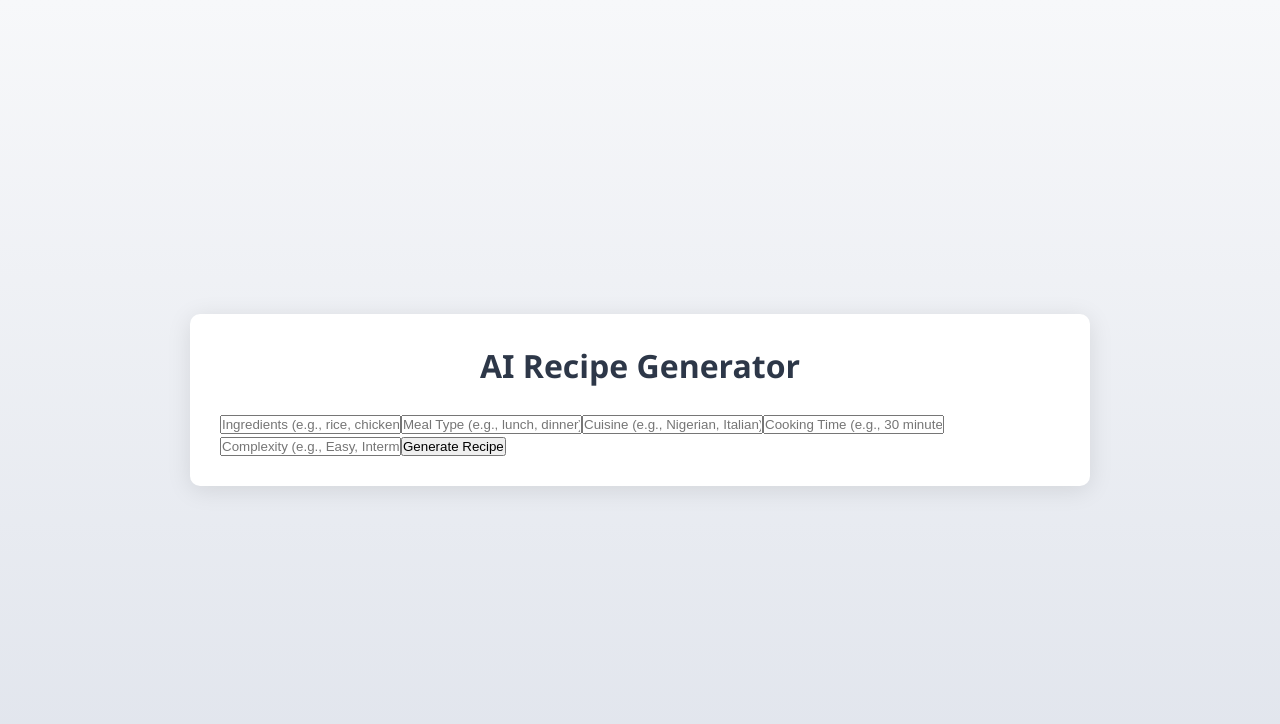
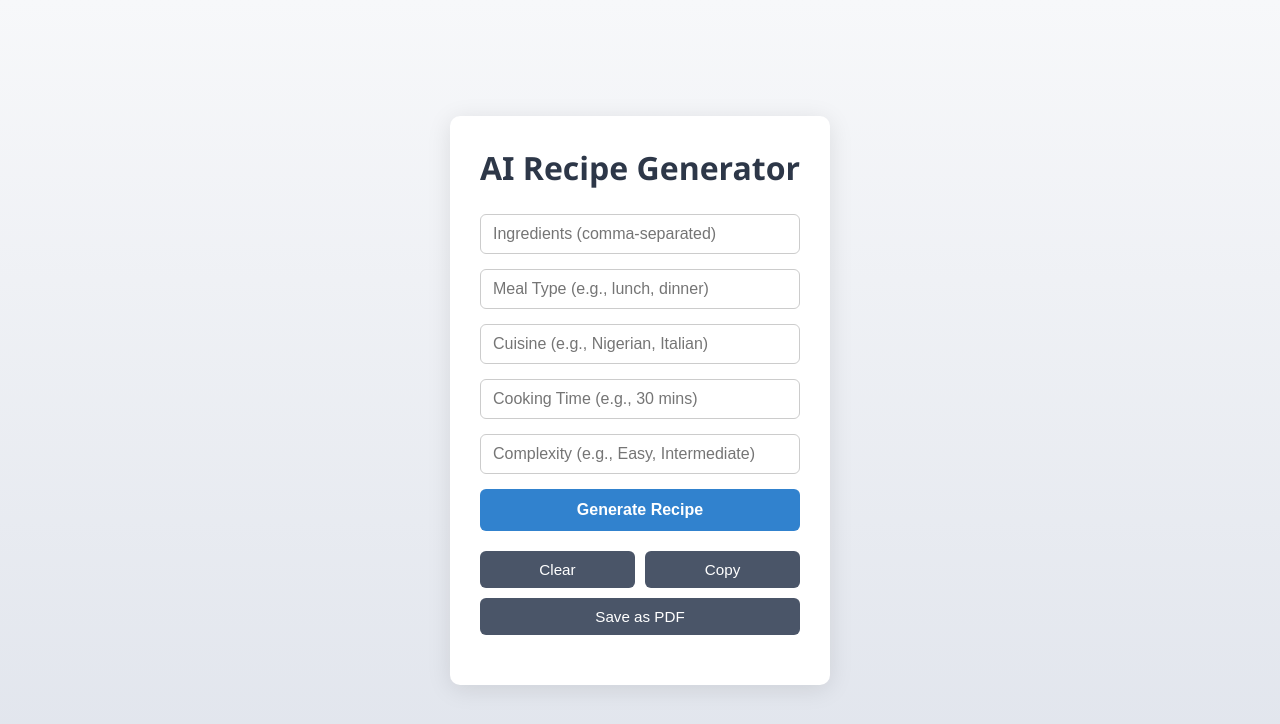
Before and after one commit to Enenche23/Recipe_Gen, a React (Create React App) app in the folder client/: page / in a window 1280 px wide. Shown: the top 724 px of the page. Built offline with nearby package versions, Linux system fonts and the light colour scheme.

Commit message:
feat: polished App.js with title formatting & utility buttons

```diff
--- a/client/src/App.js
+++ b/client/src/App.js
@@ -1,135 +1,144 @@
-import React, { useState } from 'react';
-import './App.css';
-import { marked } from 'marked';
+import React, { useState } from "react";
+import { marked } from "marked";
+import "./App.css";
 
 function App() {
-  const [ingredients, setIngredients] = useState('');
-  const [mealType, setMealType] = useState('');
-  const [cuisine, setCuisine] = useState('');
-  const [cookingTime, setCookingTime] = useState('');
-  const [complexity, setComplexity] = useState('');
-  const [recipe, setRecipe] = useState('');
-  const [loading, setLoading] = useState(false);
+  const [formData, setFormData] = useState({
+    ingredients: "",
+    mealType: "",
+    cuisine: "",
+    cookingTime: "",
+    complexity: ""
+  });
 
-  const handleSubmit = async (e) => {
-    e.preventDefault();
-    setRecipe('');
-    setLoading(true);
+  const [recipe, setRecipe] = useState("");
+  const [isGenerating, setIsGenerating] = useState(false);
+
+  const handleChange = (e) => {
+    setFormData({ ...formData, [e.target.name]: e.target.value });
+  };
+
+  const handleGenerate = async () => {
+    setIsGenerating(true);
+    setRecipe(""); // clear before starting
 
     try {
-      const query = new URLSearchParams({
-        ingredients,
-        mealType,
-        cuisine,
-        cookingTime,
-        complexity
-      }).toString();
+      const params = new URLSearchParams(formData).toString();
+      const response = await fetch(
+        `https://recipe-backend-47av.onrender.com/recipeStream?${params}`
+      );
 
-      const url = `https://recipe-backend-47av.onrender.com/recipeStream?${query}`;
-      console.log('Connecting to:', url);
+      const reader = response.body.getReader();
+      const decoder = new TextDecoder();
+      let fullText = "";
 
-      const eventSource = new EventSource(url);
-      let accumulated = '';
+      while (true) {
+        const { done, value } = await reader.read();
+        if (done) break;
 
-      eventSource.onmessage = (e) => {
-        const data = JSON.parse(e.data);
-        if (data.action === 'chunk') {
-          accumulated += data.chunk;
-          setRecipe(accumulated);
-        } else if (data.action === 'close') {
-          eventSource.close();
-          setLoading(false);
+        const chunk = decoder.decode(value, { stream: true });
+        fullText += chunk;
+
+        // remove "## " only at the start of the first chunk if present
+        if (fullText.startsWith("## ")) {
+          fullText = "**" + fullText.slice(3).trimStart() + "**";
         }
-      };
 
-      eventSource.onerror = (err) => {
-        console.error('EventSource failed:', err);
-        eventSource.close();
-        setLoading(false);
-      };
+        setRecipe(fullText);
+      }
     } catch (error) {
-      console.error('Error:', error);
-      setLoading(false);
+      console.error("Error generating recipe:", error);
+      alert("Failed to generate recipe. Please try again.");
+    } finally {
+      setIsGenerating(false);
     }
   };
 
-  const handleClear = () => setRecipe('');
-  const handleCopy = () => navigator.clipboard.writeText(recipe);
-  const handleSave = () => {
-    const blob = new Blob([recipe], { type: 'text/plain;charset=utf-8' });
-    const url = URL.createObjectURL(blob);
-    const link = document.createElement('a');
-    link.href = url;
-    link.download = 'recipe.txt';
-    document.body.appendChild(link);
-    link.click();
-    document.body.removeChild(link);
+  const handleClear = () => {
+    setFormData({
+      ingredients: "",
+      mealType: "",
+      cuisine: "",
+      cookingTime: "",
+      complexity: ""
+    });
+    setRecipe("");
   };
 
-  // Format the markdown to show title bold without ##
-  const formatRecipe = (text) => {
-    if (!text) return '';
-    const lines = text.split('\n');
-    if (lines[0].startsWith('##')) {
-      lines[0] = `# ${lines[0].replace(/^##\s*/, '')}`;
-    }
-    return marked.parse(lines.join('\n'));
+  const handleCopy = () => {
+    navigator.clipboard.writeText(recipe).then(() =>
+      alert("Recipe copied to clipboard!")
+    );
+  };
+
+  const handleSavePDF = () => {
+    const element = document.createElement("a");
+    const blob = new Blob([recipe], { type: "application/pdf" });
+    element.href = URL.createObjectURL(blob);
+    element.download = "recipe.pdf";
+    element.click();
   };
 
   return (
     <div className="app-container">
-      <h1 className="app-title">AI Recipe Generator</h1>
-      <form className="recipe-form" onSubmit={handleSubmit}>
+      <h1>AI Recipe Generator</h1>
+
+      <div className="form">
         <input
           type="text"
-          placeholder="Ingredients (e.g., rice, chicken, spices)"
-          value={ingredients}
-          onChange={(e) => setIngredients(e.target.value)}
-          required
+          name="ingredients"
+          placeholder="Ingredients (comma-separated)"
+          value={formData.ingredients}
+          onChange={handleChange}
         />
         <input
           type="text"
+          name="mealType"
           placeholder="Meal Type (e.g., lunch, dinner)"
-          value={mealType}
-          onChange={(e) => setMealType(e.target.value)}
-          required
+          value={formData.mealType}
+          onChange={handleChange}
         />
         <input
           type="text"
+          name="cuisine"
           placeholder="Cuisine (e.g., Nigerian, Italian)"
-          value={cuisine}
-          onChange={(e) => setCuisine(e.target.value)}
-          required
+          value={formData.cuisine}
+          onChange={handleChange}
         />
         <input
           type="text"
-          placeholder="Cooking Time (e.g., 30 minutes)"
-          value={cookingTime}
-          onChange={(e) => setCookingTime(e.target.value)}
-          required
+          name="cookingTime"
+          placeholder="Cooking Time (e.g., 30 mins)"
+          value={formData.cookingTime}
+          onChange={handleChange}
         />
         <input
           type="text"
+          name="complexity"
           placeholder="Complexity (e.g., Easy, Intermediate)"
-          value={complexity}
-          onChange={(e) => setComplexity(e.target.value)}
-          required
+          value={formData.complexity}
+          onChange={handleChange}
         />
-        <button className="generate-btn" type="submit" disabled={loading}>
-          {loading ? 'Generating...' : 'Generate Recipe'}
+
+        <button
+          className="generate-button"
+          onClick={handleGenerate}
+          disabled={isGenerating}
+        >
+          {isGenerating ? "Generating..." : "Generate Recipe"}
         </button>
-      </form>
+      </div>
 
-      {recipe && (
-        <div className="recipe-container">
-          <div dangerouslySetInnerHTML={{ __html: formatRecipe(recipe) }}></div>
-          <div className="recipe-actions">
-            <button onClick={handleClear}>Clear</button>
-            <button onClick={handleCopy}>Copy</button>
-            <button onClick={handleSave}>Save as PDF</button>
-          </div>
-        </div>
-      )}
+      <div className="buttons-row">
+        <button onClick={handleClear}>Clear</button>
+        <button onClick={handleCopy}>Copy</button>
+        <button onClick={handleSavePDF}>Save as PDF</button>
+      </div>
+
+      <div
+        className="recipe-output"
+        dangerouslySetInnerHTML={{ __html: marked.parse(recipe) }}
+      />
     </div>
   );
 }
```
